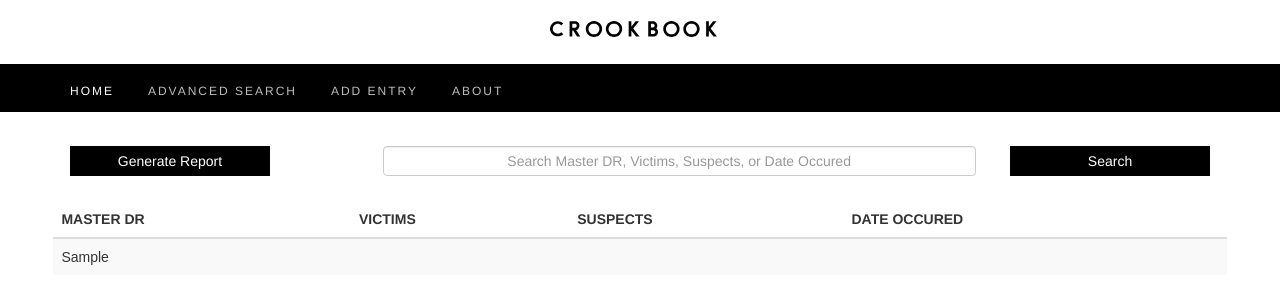
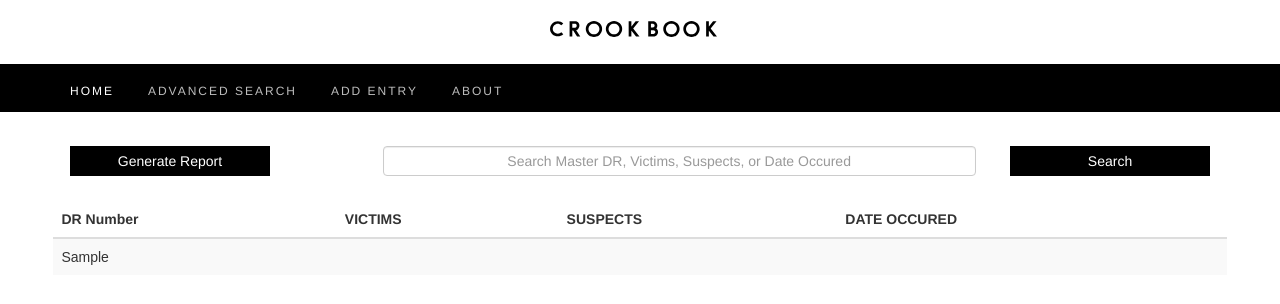
Before and after one commit to evanhessler/CrookBook, a Django app: page / in a window 1280 px wide. Shown: the top 304 px of the page. Run offline with Django 3.2, Linux system fonts and the light colour scheme; tables that the repository leaves empty hold one stand-in row (values such as "Sample post"); some libraries are stand-ins or nearby versions.

Commit message:
changed Master DR to DR Number

```diff
--- a/cases/templates/advanced-search-results.html
+++ b/cases/templates/advanced-search-results.html
@@ -25,7 +25,7 @@
           {% if cases %}
           <thead>
             <tr>
-              <th>MASTER DR</th>
+              <th>DR Number</th>
               <th>VICTIMS</th>
               <th>SUSPECTS</th>
               <th>DATE OCCURED</th>
--- a/cases/templates/homepage.html
+++ b/cases/templates/homepage.html
@@ -18,7 +18,7 @@
         <table class="table table-striped table-hover table-responsive">
           <thead>
             <tr>
-              <th>MASTER DR</th>
+              <th>DR Number</th>
               <th>VICTIMS</th>
               <th>SUSPECTS</th>
               <th>DATE OCCURED</th>
```
